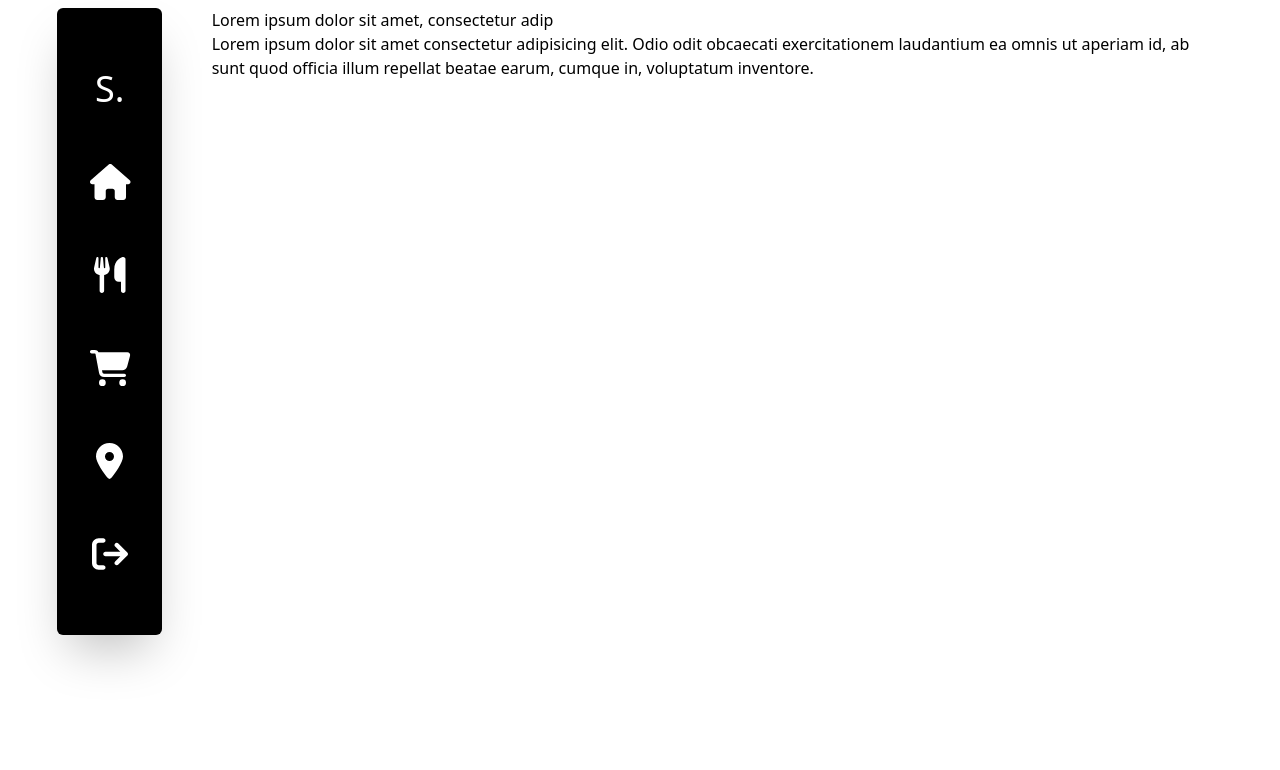
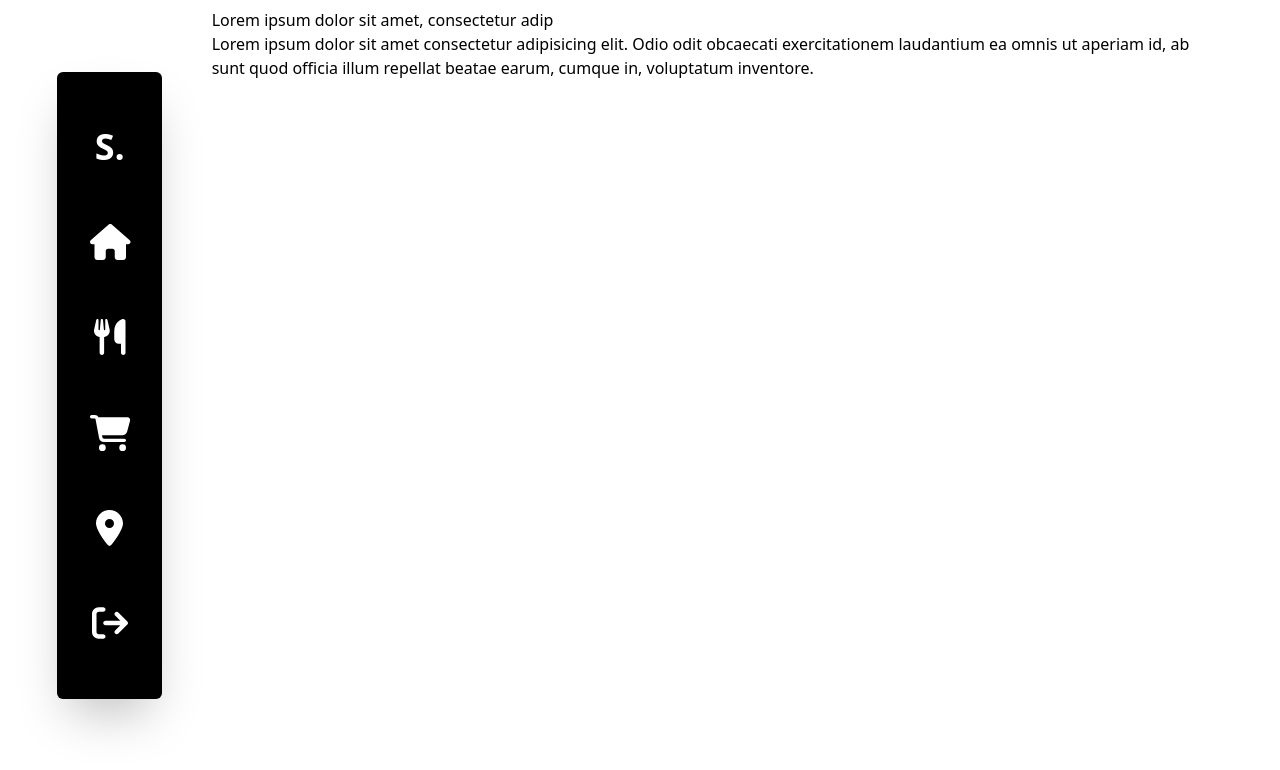
Before and after one commit to david-lafontant/shushi-restaurant, a React (Create React App) app: page /cart in a window 1280 px wide. Shown: the top 770 px of the page. Built offline with nearby package versions, Linux system fonts and the light colour scheme.

Commit message:
Add on-hover effect

```diff
--- a/src/components/sidebar/sidebar.jsx
+++ b/src/components/sidebar/sidebar.jsx
@@ -9,26 +9,26 @@ import {
 } from '@fortawesome/free-solid-svg-icons';
 
 const Sidebar = () => (
-  <div className="bg-black text-white w-1/12 h-4/5 rounded-md shadow-2xl p-2">
+  <div className="bg-black text-white w-1/12 h-4/5 rounded-md shadow-2xl mt-16">
 
-    <ul className="text-4xl flex flex-col items-center h-full justify-evenly">
-      <li>
+    <ul className="text-4xl flex flex-col items-center h-full justify-evenly w-full">
+      <li className="text-beige font-bold antialiased cursor-pointer hover:bg-beige hover:text-black w-full text-center ">
         S.
       </li>
-      <li>
-        <FontAwesomeIcon icon={faHouse} />
+      <li className="antialiased hover:bg-beige hover:text-black w-full text-center ">
+        <FontAwesomeIcon icon={faHouse} className="cursor-pointer" />
       </li>
-      <li>
-        <FontAwesomeIcon icon={faCutlery} />
+      <li className="antialiased hover:bg-beige hover:text-black w-full text-center ">
+        <FontAwesomeIcon icon={faCutlery} className="cursor-pointer" />
       </li>
-      <li>
-        <FontAwesomeIcon icon={faShoppingCart} />
+      <li className="antialiased hover:bg-beige hover:text-black w-full text-center ">
+        <FontAwesomeIcon icon={faShoppingCart} className="cursor-pointer" />
       </li>
-      <li>
-        <FontAwesomeIcon icon={faLocationDot} />
+      <li className="antialiased hover:bg-beige hover:text-black w-full text-center ">
+        <FontAwesomeIcon icon={faLocationDot} className="cursor-pointer" />
       </li>
-      <li>
-        <FontAwesomeIcon icon={faSignOut} />
+      <li className="antialiased hover:bg-beige hover:text-black w-full text-center ">
+        <FontAwesomeIcon icon={faSignOut} className="cursor-pointer" />
       </li>
     </ul>
 
```
